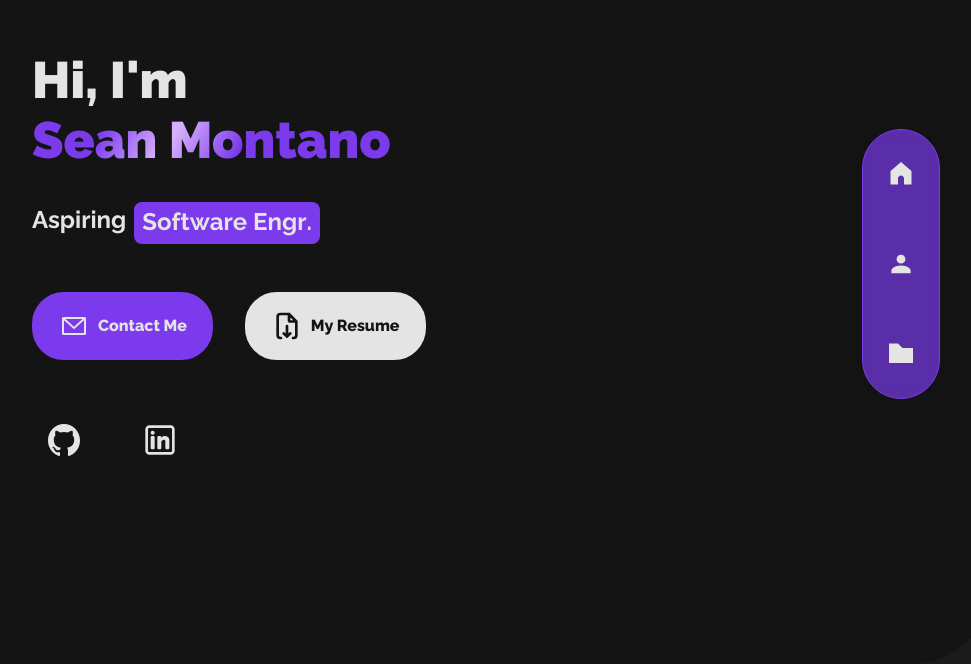
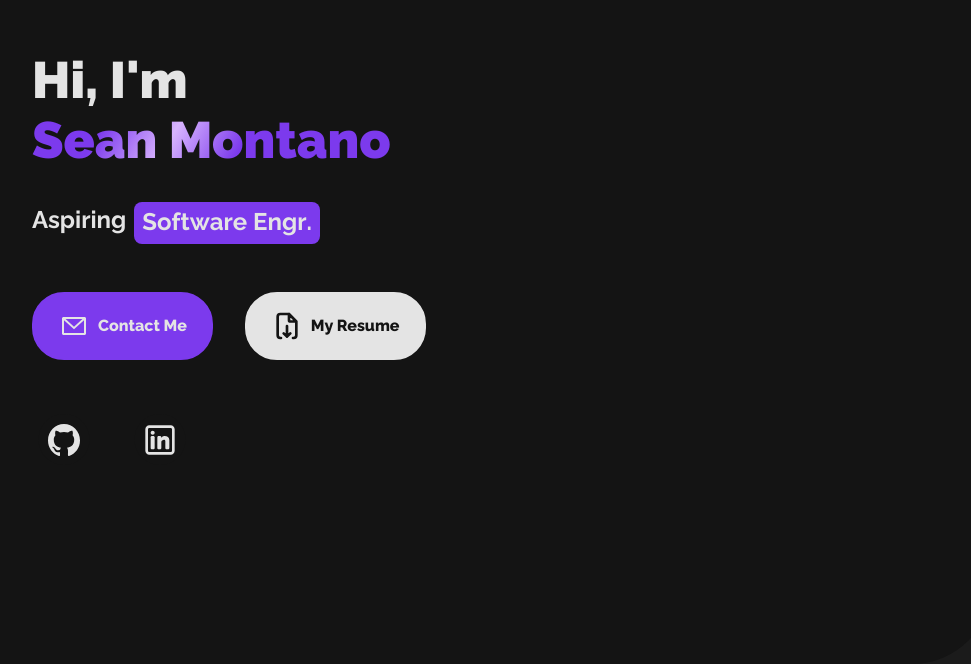
Before and after one commit to seannn9/PORTFOLIO-WEBSITE, a React (Vite) app: page / in a window 1280 px wide. Shown: the part 136-800 px from the top of the page, without its empty margins (288-1259 px from the left). Built offline with nearby package versions, Linux system fonts and the light colour scheme; no server answers; the database is empty.

Commit message:
style: animation for sidebar to appear from side or below depending on orientation

```diff
--- a/src/components/FloatingSidebar/FloatingSidebar.css
+++ b/src/components/FloatingSidebar/FloatingSidebar.css
@@ -16,6 +16,8 @@
     align-items: center;
     gap: 2rem;
     z-index: 999;
+    animation: appearfromside 0.3s 0.5s forwards;
+    opacity: 0;
 }
 .sidebar-icon {
     padding: 1rem;
@@ -70,5 +72,24 @@
         right: auto;
         flex-direction: row;
         padding: 0.5rem 1rem;
+        animation: appearfrombelow 0.3s 0.5s forwards;
     }
 }
+@keyframes appearfromside {
+    from {
+        right: -3%;
+    }
+    to {
+        opacity: 1;
+        right: 1%;
+    }
+}
+@keyframes appearfrombelow {
+    from {
+        bottom: -5%;
+    }
+    to {
+        opacity: 1;
+        bottom: -1rem;
+    }
+}
```
